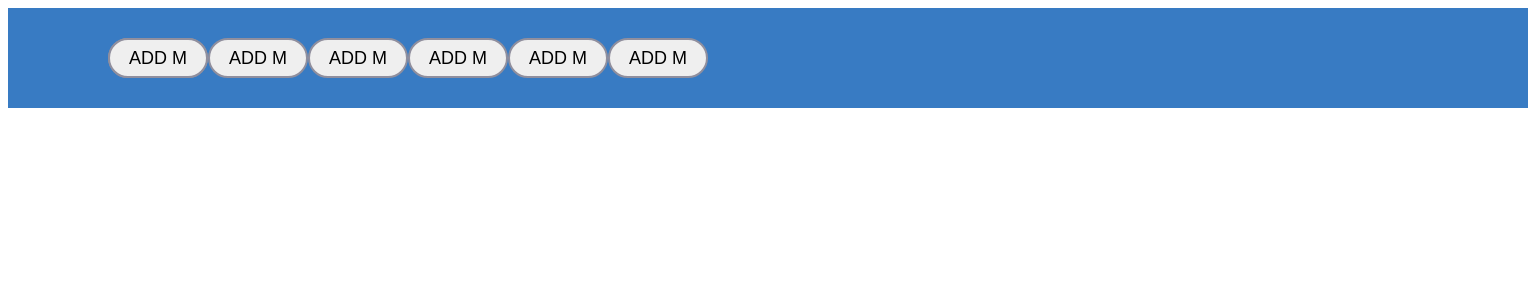
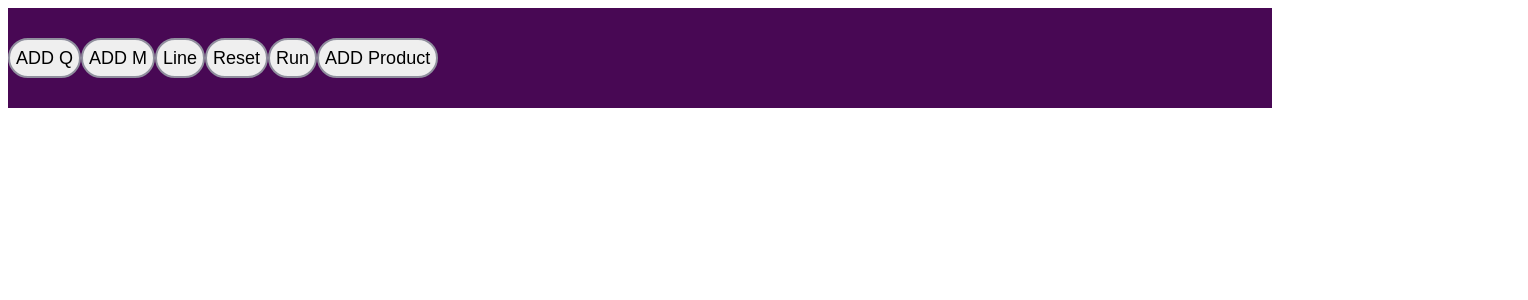
Before and after one commit to rowaina2025/Producer-Consumer-Simulation-Program-1, an Angular app in the folder frontend/: page / in a window 1280 px wide. Shown: the top 300 px of the page, 1528 px wide, since content can reach past the window. Built offline with nearby package versions, Linux system fonts and the light colour scheme.

Commit message:
tool bar

```diff
--- a/frontend/package.json
+++ b/frontend/package.json
@@ -18,6 +18,8 @@
     "@angular/platform-browser": "^14.2.0",
     "@angular/platform-browser-dynamic": "^14.2.0",
     "@angular/router": "^14.2.0",
+    "konva": "^8.4.0",
+    "ng2-konva": "^6.0.0",
     "rxjs": "~7.5.0",
     "tslib": "^2.3.0",
     "zone.js": "~0.11.4"
--- a/frontend/src/app/app.component.css
+++ b/frontend/src/app/app.component.css
@@ -1,12 +1,12 @@
 .toolBar{
 height: 100px;
-width: 1520px;
-background-color: rgb(56, 123, 195);
+width: 100%;
+background-color: rgb(72, 8, 84);
 }
 button{
     position: relative;
     height: 40px;
-    width: 100px;
+    width: auto;
     display: block;
     font-size: 18px;
     border: 2px solid rgb(144, 143, 158);
@@ -27,3 +27,11 @@ button{
     top: 30px;
 
 }
+button:hover{
+    background-color: rgb(225, 191, 231);
+    font-weight: 500;
+}
+.container{
+    width: 100%;
+    height: 100%;
+}
--- a/frontend/src/app/app.component.html
+++ b/frontend/src/app/app.component.html
@@ -1,9 +1,10 @@
 <div class="toolBar">
-  <button id="producer" style="left: 100px;"> ADD Q</button>
-  <button id="machine"> ADD M</button>
-  <button id="machine"> ADD M</button>
-  <button id="machine"> ADD M</button>
-  <button id="machine"> ADD M</button>
-  <button id="machine"> ADD M</button>
-  <button id="machine"> ADD M</button>
+  <button id="producer" (click)="drawRectangle()"> ADD Q</button>
+  <button id="machine" (click)="drawCircle()"> ADD M</button>
+  <button > Line</button>
+  <button > Reset</button>
+  <button > Run</button>
+  <button > ADD Product</button>
+
 </div>
+<div id="container"></div>
--- a/frontend/src/app/app.component.ts
+++ b/frontend/src/app/app.component.ts
@@ -1,10 +1,62 @@
-import { Component } from '@angular/core';
+import { Component, OnInit } from '@angular/core';
+import Konva from 'konva';
+import { Layer } from 'konva/lib/Layer';
+import { Stage } from 'konva/lib/Stage';
 
 @Component({
   selector: 'app-root',
   templateUrl: './app.component.html',
   styleUrls: ['./app.component.css']
 })
-export class AppComponent {
+export class AppComponent implements OnInit{
+  stage!: Stage;
+  layer!: Layer;
   title = 'frontend';
+  ngOnInit(): void {
+    this.stage = new Stage({
+      container: "container",
+      width: window.innerWidth,
+      height:  window.innerHeight
+    });
+    this.layer = new Layer();
+    this.stage.add(this.layer);
+  }
+
+  drawCircle() {
+
+    this.stage.on("mousedown",() => {
+      var circle = new Konva.Circle({
+        x: this.stage?.getRelativePointerPosition()?.x,
+        y: this.stage?.getRelativePointerPosition()?.y,
+        radius: 50,
+        fill: 'white',
+        stroke: 'black',
+        strokeWidth: 4,
+        draggable:true,
+      })
+
+      this.layer.add(circle);
+      this.stage.add(this.layer);
+    });
+
+  }
+
+  drawRectangle() {///////////////////////////////\
+    this.stage.on("mousedown",() => {
+      var circle = new Konva.Rect({
+        x: this.stage?.getRelativePointerPosition()?.x,
+        y: this.stage?.getRelativePointerPosition()?.y,
+        width: 100,
+        height: 50,
+        fill: 'white',
+        stroke: 'black',
+        strokeWidth: 4,
+        draggable:true,
+      })
+      this.layer.add(circle);
+      this.stage.add(this.layer);
+    });
 }
+
+
+}
```
Also changed, not shown: 1 other file (tests, documents, lock files or other folders).
